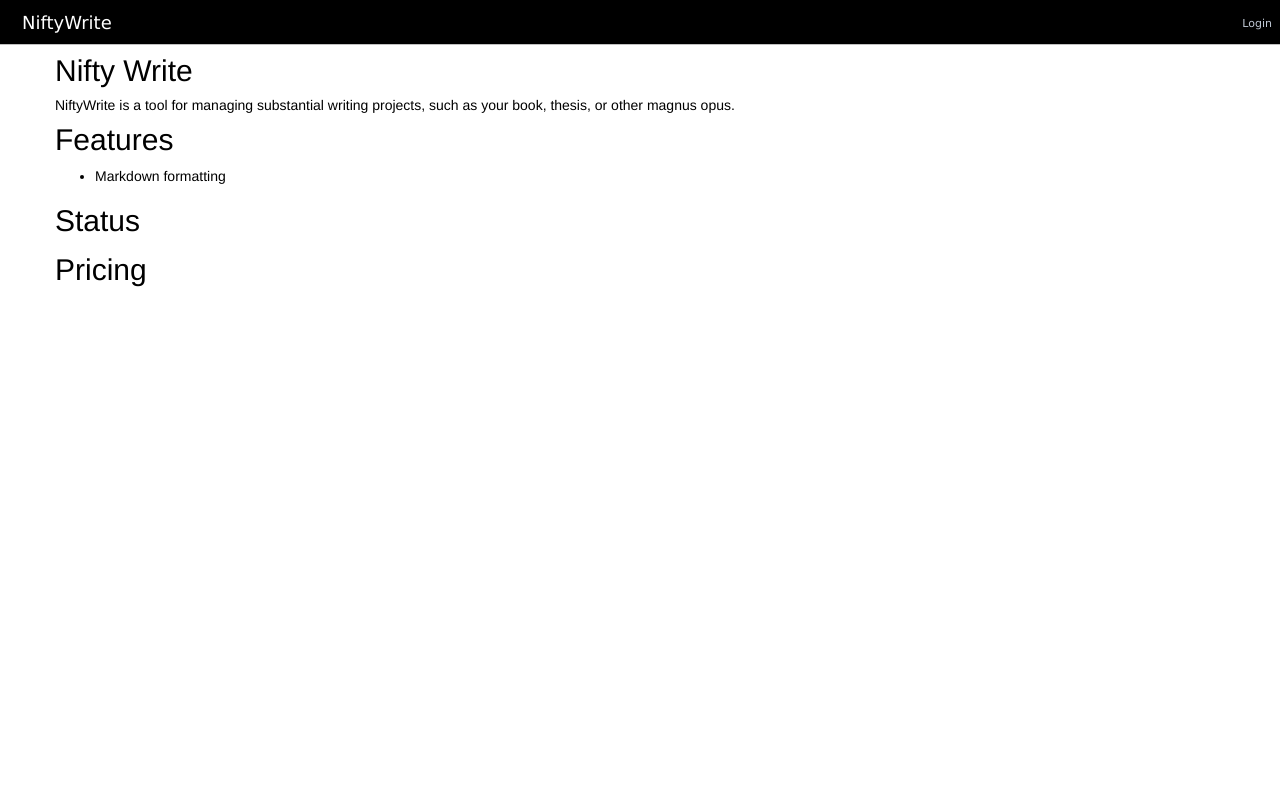
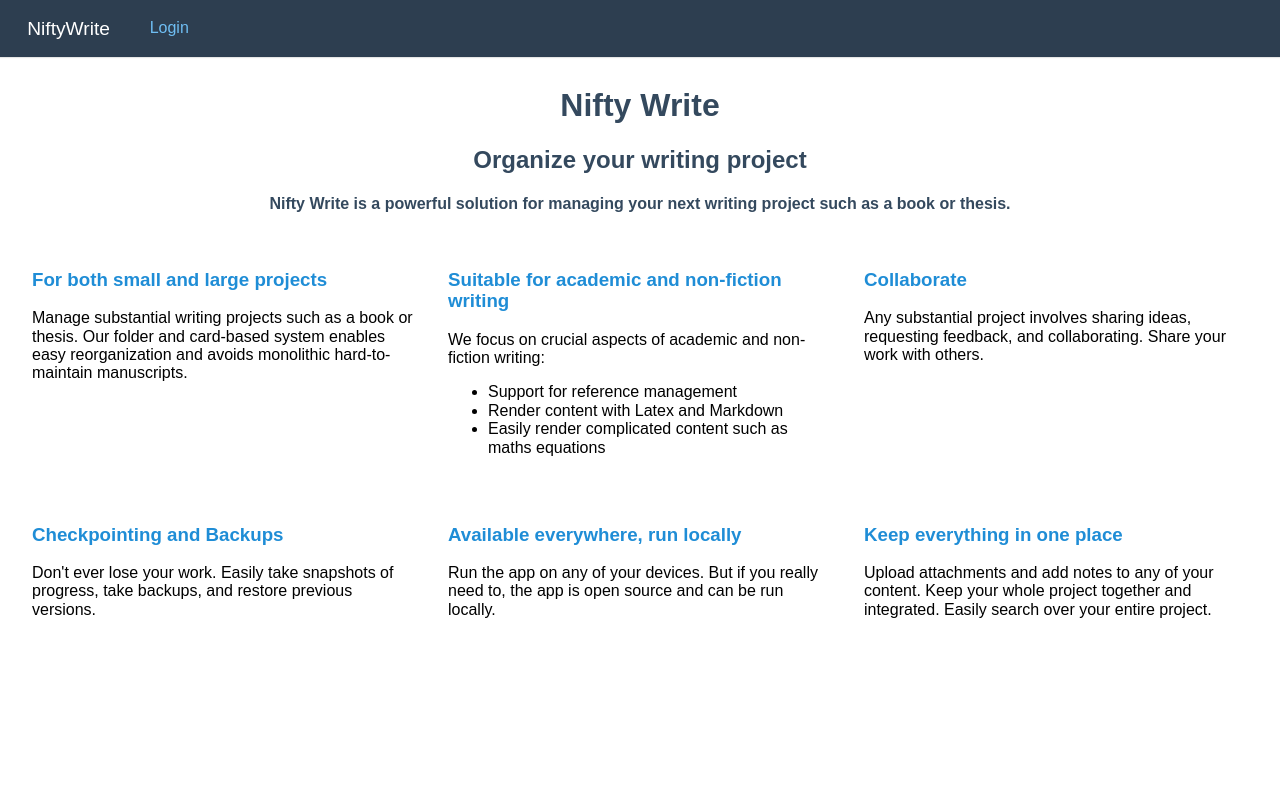
Before and after one commit to supernifty/enwrite, a Flask app: page /about in a window 1280 px wide. Run offline with Flask 2, Linux system fonts and the light colour scheme; some libraries are stand-ins or nearby versions.

Commit message:
nice about page

```diff
--- /dev/null
+++ b/src/web/static/about.css
@@ -0,0 +1,78 @@
+h1, h2, h3, h4, h5, h6, label {
+    color: #34495e;
+}
+
+h1, h2, h4 {
+    text-align: center;
+}
+
+.home-menu {
+    padding: 0.5em;
+    text-align: left;
+    box-shadow: 0 1px 1px rgba(0,0,0, 0.10);
+}
+.home-menu {
+    background: #2d3e50;
+}
+.pure-menu.pure-menu-fixed {
+    /* Fixed menus normally have a border at the bottom. */
+    border-bottom: none;
+    /* I need a higher z-index here because of the scroll-over effect. */
+    z-index: 4;
+}
+
+.home-menu .pure-menu-heading {
+    color: white;
+    text-transform: none;
+    font-weight: 400;
+    font-size: 120%;
+}
+
+.home-menu .pure-menu-selected a {
+    color: white;
+}
+
+.home-menu a {
+    color: #6FBEF3;
+}
+.home-menu li a:hover,
+.home-menu li a:focus {
+    background: none;
+    border: none;
+    color: #AECFE5;
+}
+
+.content-wrapper {
+    width: 100%;
+    padding-top: 50px;
+}
+
+/* We want to give the content area some more padding */
+.content {
+    padding: 1em 1em 3em;
+}
+
+/* This is the class used for the main content headers (<h2>) */
+.content-head {
+    font-weight: 400;
+    letter-spacing: 0.1em;
+    margin: 2em 0 1em;
+}
+
+/* This is a modifier class used when the content-head is inside a ribbon */
+.content-head-ribbon {
+    color: white;
+}
+
+/* This is the class used for the content sub-headers (<h3>) */
+.content-subhead {
+    color: #1f8dd6;
+}
+
+.content-subhead i {
+  margin-right: 7px;
+}
+
+.l-box {
+    padding: 1em;
+}
--- a/src/web/static/main.css
+++ b/src/web/static/main.css
@@ -59,6 +59,7 @@ ul {
   height: 100%;
   width: 100%;
   border-color: #ccc;
+  font-size: 14px;
 }
 
 #preview_content {
--- a/src/web/templates/about.html
+++ b/src/web/templates/about.html
@@ -3,24 +3,92 @@
 <head>
     <title>NiftyWrite - a tool to manage large writing projects</title>
 
-    <link href="https://maxcdn.bootstrapcdn.com/bootstrap/3.3.7/css/bootstrap.min.css" rel="stylesheet">
+    <meta name="viewport" content="width=device-width, initial-scale=1.0">
 
-    <link rel="stylesheet" type="text/css" href="{{ url_for('static', filename='w2ui.css', v='180203a') }}" />
-    <link rel="stylesheet" type="text/css" href="{{ url_for('static', filename='main.css', v='180203') }}" />
+    <link rel="stylesheet" href="https://unpkg.com/purecss@1.0.0/build/pure-min.css" integrity="sha384-nn4HPE8lTHyVtfCBi5yW9d20FjT8BJwUXyWZT9InLYax14RDjBj46LmSztkmNP9w" crossorigin="anonymous">
+<!--[if lte IE 8]>
+    <link rel="stylesheet" href="https://unpkg.com/purecss@1.0.0/build/grids-responsive-old-ie-min.css">
+<![endif]-->
+<!--[if gt IE 8]><!-->
+    <link rel="stylesheet" href="https://unpkg.com/purecss@1.0.0/build/grids-responsive-min.css">
+<!--<![endif]-->
+    <link rel="stylesheet" type="text/css" href="{{ url_for('static', filename='about.css', v='180203') }}" />
 
     <script src="https://ajax.googleapis.com/ajax/libs/jquery/2.1.1/jquery.min.js"></script>
-    <script type="text/javascript" src="{{ url_for('static', filename='w2ui-1.5.rc1.min.js') }}"></script>
     <script defer src="https://use.fontawesome.com/releases/v5.0.6/js/all.js"></script>
 
 </head>
 <body>
-    <div id="main_layout">
-   </div>
+  <div class="header">
+    <div class="home-menu pure-menu pure-menu-horizontal pure-menu-fixed">
+        <a class="pure-menu-heading" href="/">NiftyWrite</a>
+
+        <ul class="pure-menu-list">
+            <li class="pure-menu-item"><a href="/" class="pure-menu-link">Login</a></li>
+        </ul>
+    </div>
+  </div>
+
+  <div class="content-wrapper">
+  <div class="content">
+     <h1>Nifty Write</h1>
+     <h2>Organize your writing project</h2>
+
+     <h4>Nifty Write is a powerful solution for managing your next writing project such as a book or thesis.</h4>
+
+     <div class="pure-g">
+
+       <div class="pure-u-1-3 pure-u-md-1-3"><div class="l-box">
+         <h3 class="content-subhead">For both small and large projects</h3>
+         <p>
+             Manage substantial writing projects such as a book or thesis.
+             Our folder and card-based system enables easy reorganization and
+             avoids monolithic hard-to-maintain manuscripts.
+         </p>
+       </div></div>
+       <div class="pure-u-1 pure-u-md-1-3"><div class="l-box">
+         <h3 class="content-subhead">Suitable for academic and non-fiction writing</h3>
+         <p>
+             We focus on crucial aspects of academic and non-fiction writing:
+             <ul>
+               <li>Support for reference management</li>
+               <li>Render content with Latex and Markdown</li>
+               <li>Easily render complicated content such as maths equations</li>
+             </ul>
+         </p>
+       </div></div>
+       <div class="pure-u-1 pure-u-md-1-3"><div class="l-box">
+         <h3 class="content-subhead">Collaborate</h3>
+         <p>
+             Any substantial project involves sharing ideas, requesting feedback, and collaborating.
+             Share your work with others.
+         </p>
+       </div></div>
+       <div class="pure-u-1 pure-u-md-1-3"><div class="l-box">
+         <h3 class="content-subhead">Checkpointing and Backups</h3>
+         <p>
+             Don't ever lose your work.
+             Easily take snapshots of progress, take backups, and restore previous versions.
+         </p>
+       </div></div>
+       <div class="pure-u-1 pure-u-md-1-3"><div class="l-box">
+         <h3 class="content-subhead">Available everywhere, run locally</h3>
+         <p>
+             Run the app on any of your devices.
+             But if you really need to, the app is open source and can be run locally.
+         </p>
+       </div></div>
+       <div class="pure-u-1 pure-u-md-1-3"><div class="l-box">
+         <h3 class="content-subhead">Keep everything in one place</h3>
+         <p>
+             Upload attachments and add notes to any of your content.
+             Keep your whole project together and integrated.
+             Easily search over your entire project.
+         </p>
+       </div></div>
+      </div>
+  </div>
+  </div>
+
 </body>
-<script type="text/javascript" charset="utf8" src="{{ url_for('static', filename='main.js', v='180203b') }}"></script>
-<script>
-  $(document).ready(function () {
-    init_about();
-  });
-</script>
 </html>
--- a/src/web/templates/home.html
+++ b/src/web/templates/home.html
@@ -2,6 +2,8 @@
 <html>
 <head>
     <title>NiftyWrite - a tool to manage large writing projects</title>
+
+    <meta name="viewport" content="width=device-width, initial-scale=1.0">
 
     <link rel="stylesheet" href="https://unpkg.com/purecss@1.0.0/build/pure-min.css" integrity="sha384-nn4HPE8lTHyVtfCBi5yW9d20FjT8BJwUXyWZT9InLYax14RDjBj46LmSztkmNP9w" crossorigin="anonymous">
     <link rel="stylesheet" type="text/css" href="{{ url_for('static', filename='w2ui.css', v='180203a') }}" />
```
Also changed, not shown: README.md.
